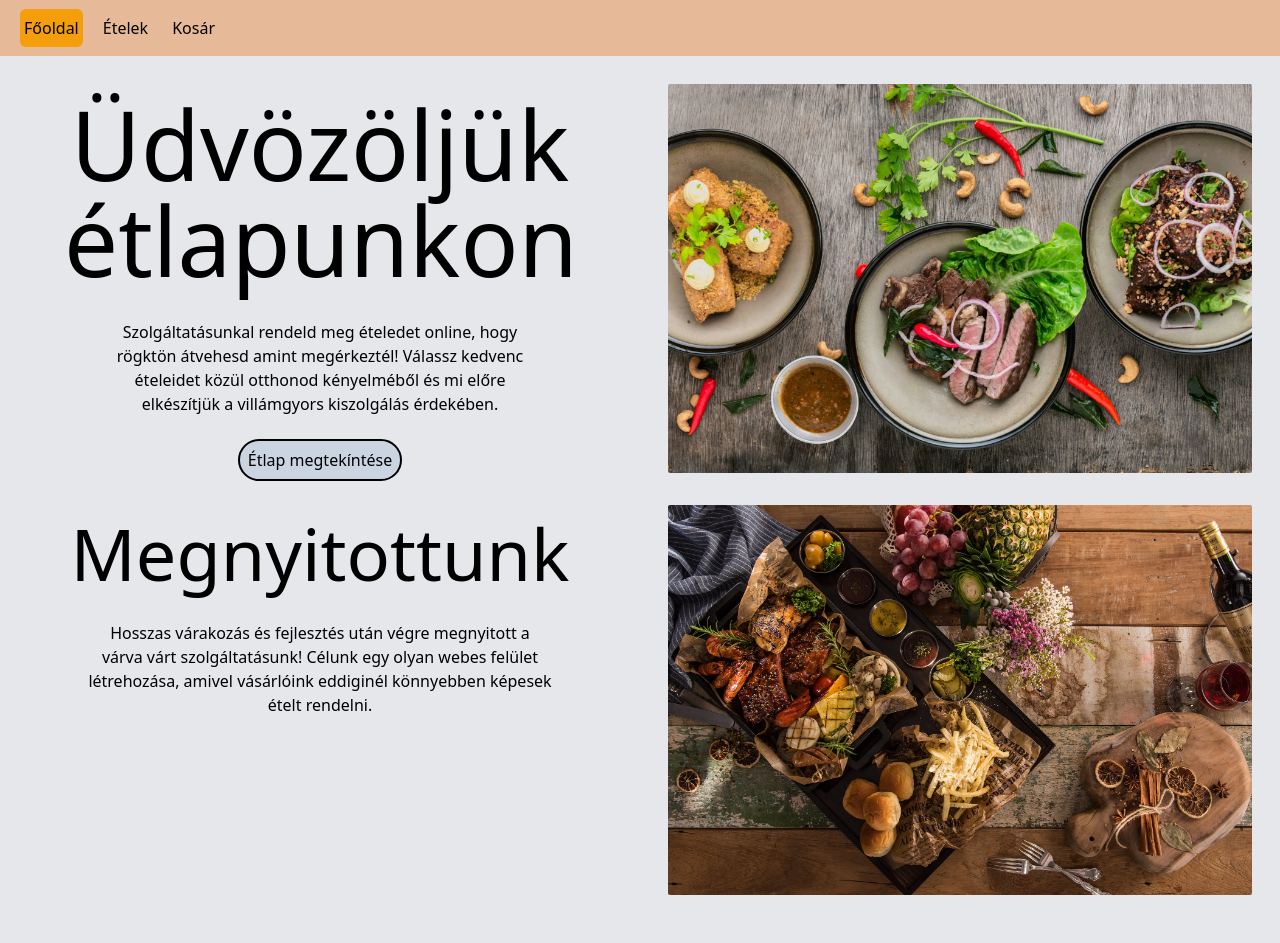
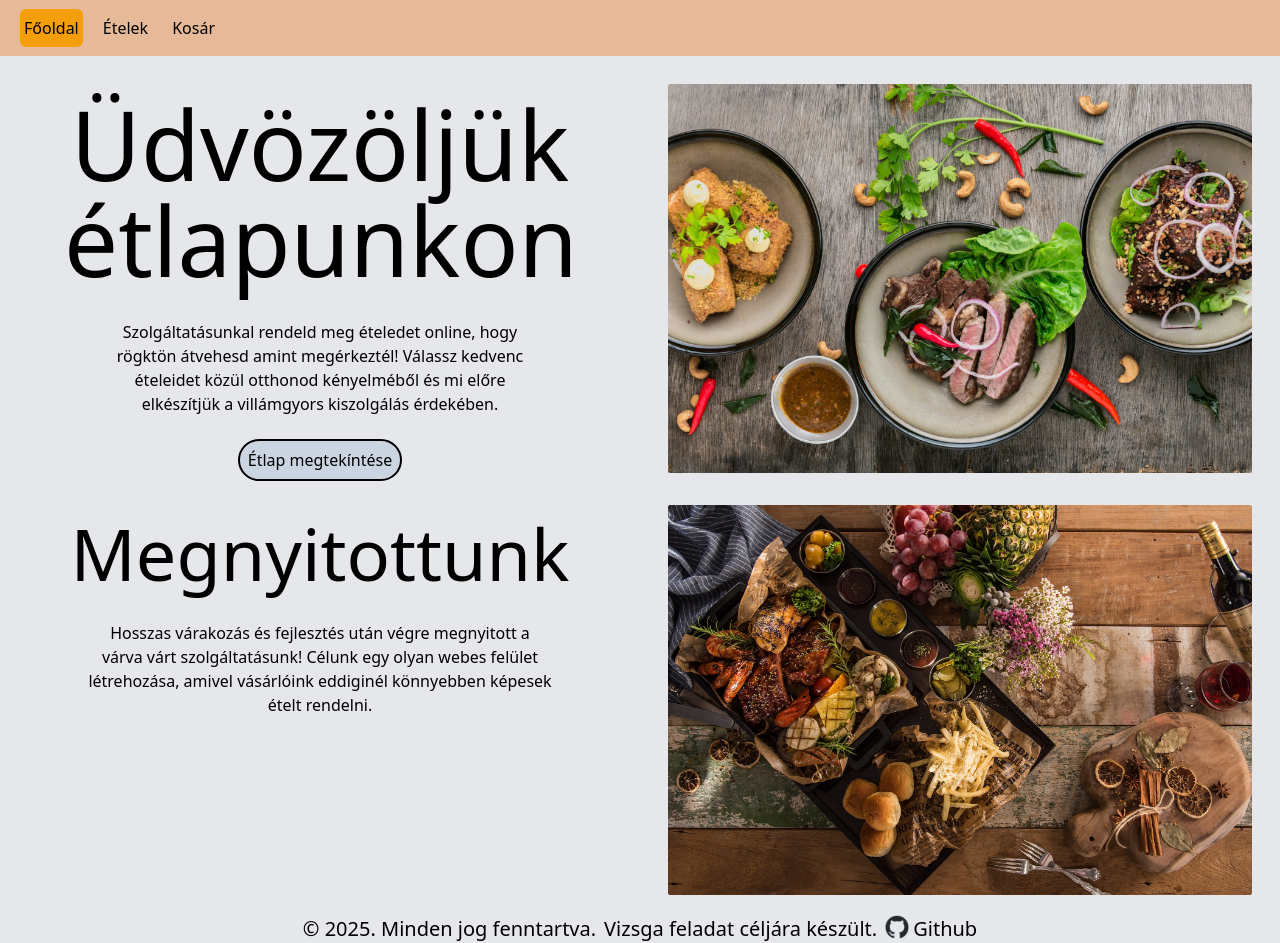
Before and after one commit to MiniApollo/etlap, a Vue app in the folder website-etlap/: page / in a window 1280 px wide. Before the commit the page ends 907 px from the top, so only its background shows below. Built offline with nearby package versions, Linux system fonts and the light colour scheme.

Commit message:
Frontend: Add footer

```diff
--- a/website-etlap/src/App.vue
+++ b/website-etlap/src/App.vue
@@ -2,6 +2,7 @@
 import { onMounted, ref } from 'vue';
 
 const basketContent: any = ref([]);
+const currentYear = ref(new Date().getFullYear());
 
 function addToBasket(food: any) {
   basketContent.value.push(food);
@@ -36,8 +37,6 @@ onMounted(() => {
     basketContent.value = JSON.parse(localStorage.getItem("basketContent") || "{}");
   }
 });
-
-
 </script>
 
 <template>
@@ -60,6 +59,13 @@ onMounted(() => {
       <RouterView @kosarhoz="addToBasket" @torol="deleteFromBasket" @empty-basket="emptyBasket"
         :basketContent="basketContent" />
     </main>
+    <footer class="flex justify-center max-sm:flex-col max-sm:items-center gap-2 text-xl px-4 mt-2">
+      <p>© {{ currentYear }}. Minden jog fenntartva.</p>
+      <p> Vizsga feladat céljára készült.</p>
+      <a href="https://github.com/MiniApollo/etlap" class="hover:text-blue-500 hover:underline flex gap-1"
+        target="_blank">
+        <img class="h-6" src="/assets/github-mark.png" alt="Github logo">Github</a>
+    </footer>
   </div>
 
 </template>
```
